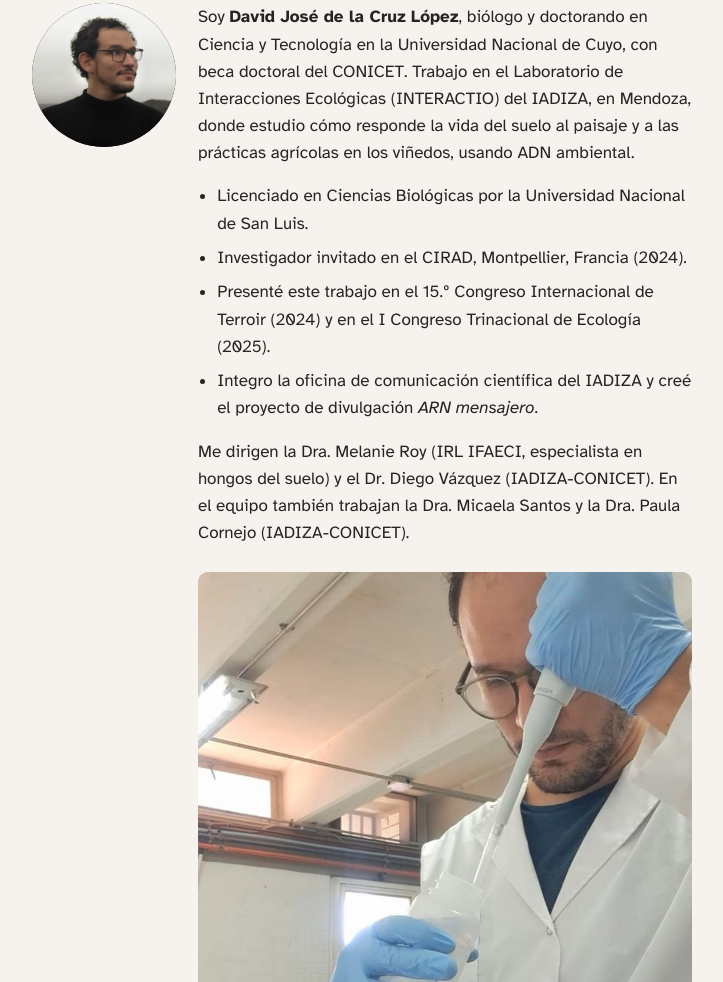
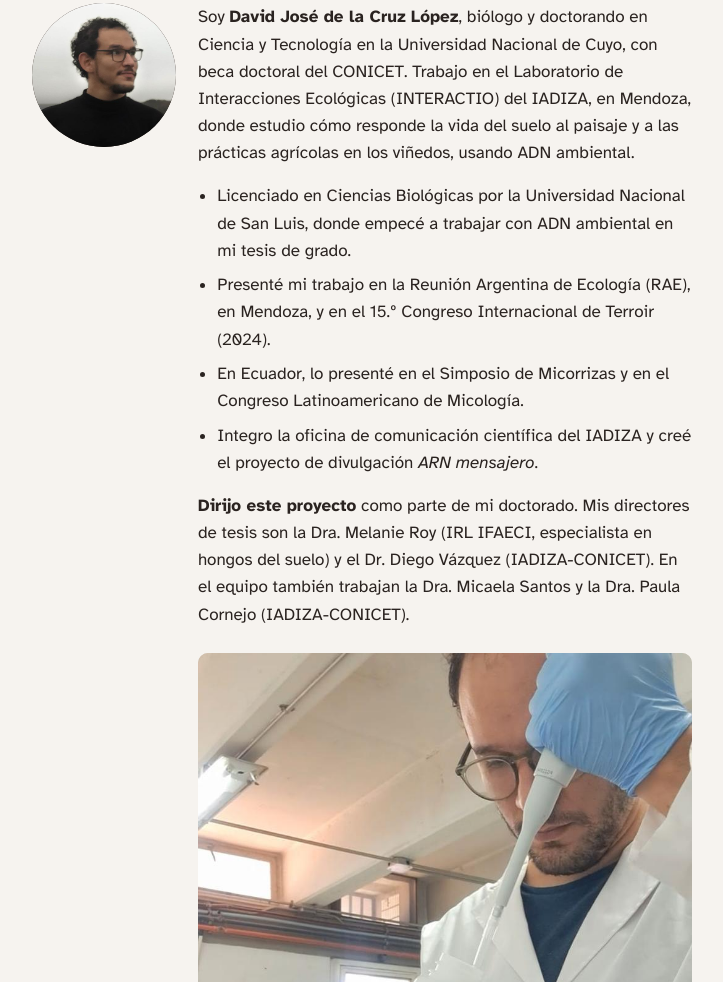
Before and after one commit to sagrio/ProyectoMOCHES, a plain HTML site: page index.html in a window 1280 px wide. Shown: the part 7950-8932 px from the top of the page, without its empty margins (278-1001 px from the left). Drawn offline with nearby package versions, Linux system fonts and the light colour scheme.

Commit message:
Add files via upload

```diff
--- a/index.html
+++ b/index.html
@@ -423,12 +423,12 @@ details p{margin:.6rem 0 0;color:var(--tinta-suave)}
         <div>
           <p>Soy <strong>David José de la Cruz López</strong>, biólogo y doctorando en Ciencia y Tecnología en la Universidad Nacional de Cuyo, con beca doctoral del CONICET. Trabajo en el Laboratorio de Interacciones Ecológicas (INTERACTIO) del IADIZA, en Mendoza, donde estudio cómo responde la vida del suelo al paisaje y a las prácticas agrícolas en los viñedos, usando ADN ambiental.</p>
           <ul class="trayectoria">
-            <li>Licenciado en Ciencias Biológicas por la Universidad Nacional de San Luis.</li>
-            <li>Investigador invitado en el CIRAD, Montpellier, Francia (2024).</li>
-            <li>Presenté este trabajo en el 15.º Congreso Internacional de Terroir (2024) y en el I Congreso Trinacional de Ecología (2025).</li>
+            <li>Licenciado en Ciencias Biológicas por la Universidad Nacional de San Luis, donde empecé a trabajar con ADN ambiental en mi tesis de grado.</li>
+            <li>Presenté mi trabajo en la Reunión Argentina de Ecología (RAE), en Mendoza, y en el 15.º Congreso Internacional de Terroir (2024).</li>
+            <li>En Ecuador, lo presenté en el Simposio de Micorrizas y en el Congreso Latinoamericano de Micología.</li>
             <li>Integro la oficina de comunicación científica del IADIZA y creé el proyecto de divulgación <em>ARN mensajero</em>.</li>
           </ul>
-          <p style="margin-top:1rem">Me dirigen la Dra. Melanie Roy (IRL IFAECI, especialista en hongos del suelo) y el Dr. Diego Vázquez (IADIZA-CONICET). En el equipo también trabajan la Dra. Micaela Santos y la Dra. Paula Cornejo (IADIZA-CONICET).</p>
+          <p style="margin-top:1rem"><strong>Dirijo este proyecto</strong> como parte de mi doctorado. Mis directores de tesis son la Dra. Melanie Roy (IRL IFAECI, especialista en hongos del suelo) y el Dr. Diego Vázquez (IADIZA-CONICET). En el equipo también trabajan la Dra. Micaela Santos y la Dra. Paula Cornejo (IADIZA-CONICET).</p>
           <figure class="foto">
             <img src="img/laboratorio.jpg" alt="David, con guantes y guardapolvo, pipetea en el laboratorio." width="800" height="800" loading="lazy">
             <figcaption>En el laboratorio, extrayendo el ADN de los hongos del suelo.</figcaption>
```
